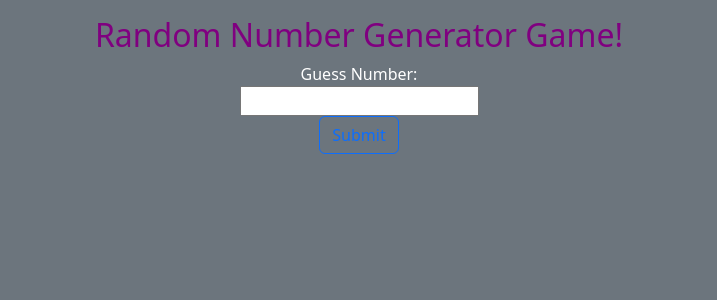
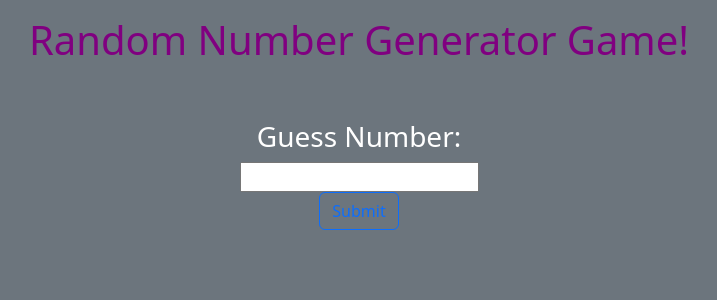
Before and after one commit to Abhishek22002/Citi-Neueda-, a Flask app: page /home in a window 1280 px wide. Shown: the top 300 px of the page, without its empty margins (281-998 px from the left). Run offline with Flask 2, Linux system fonts and the light colour scheme.

Commit message:
More style added

```diff
--- a/templates/game.html
+++ b/templates/game.html
@@ -4,8 +4,10 @@
     <link href="https://cdn.jsdelivr.net/npm/bootstrap@5.2.0-beta1/dist/css/bootstrap.min.css" rel="stylesheet" integrity="sha384-0evHe/X+R7YkIZDRvuzKMRqM+OrBnVFBL6DOitfPri4tjfHxaWutUpFmBp4vmVor" crossorigin="anonymous">
 </head>
 <body class="p-3 mb-2 bg-secondary text-white" style = "text-align:center">
-    <h2 style='color:purple'>Random Number Generator Game!</h2>
-    <div>Guess Number:</div>
+
+    <h1 style='color:purple'>Random Number Generator Game!</h1>
+    <br/><br/>
+    <h3>Guess Number:</h3>
     <form action = "{{ url_for('guess') }}" method = "POST">
     <input type="text" name = "guess"/>
     <br/>
```
